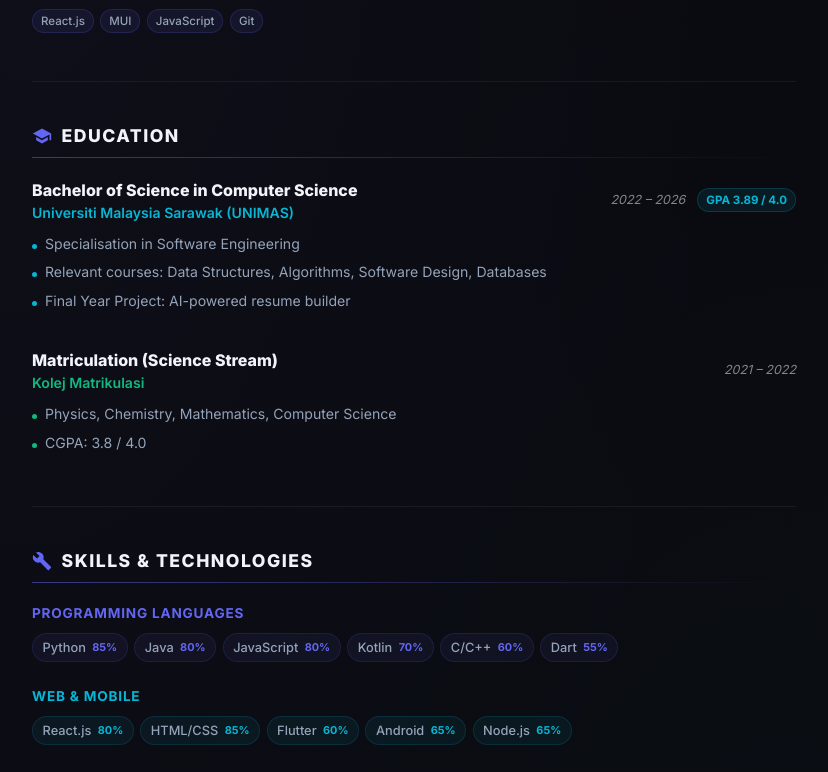
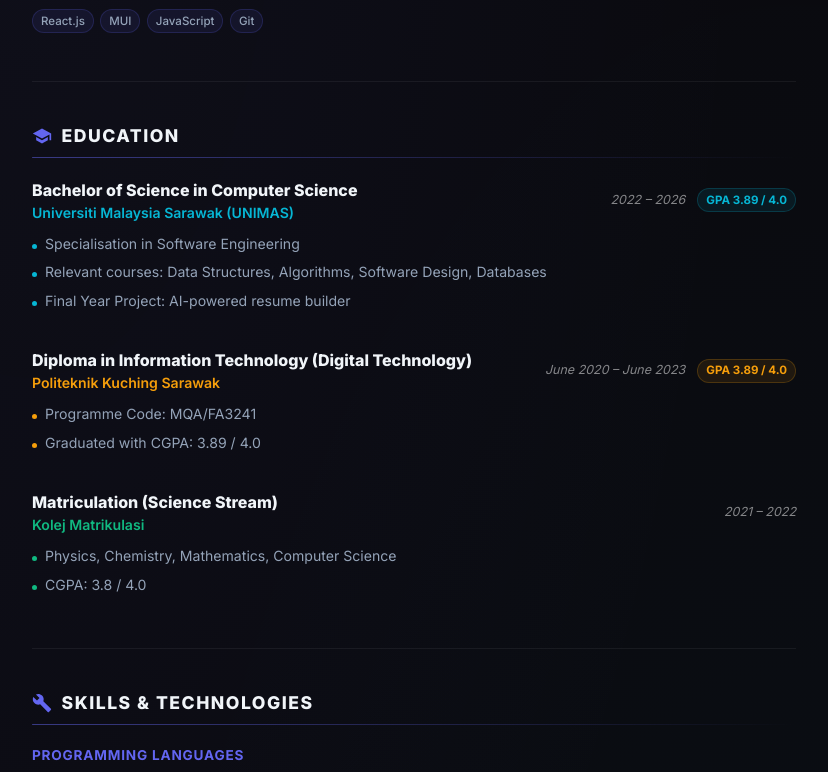
Before and after one commit to iamraaaey/RayZHarr, a React (Vite) app in the folder resume-ray-azhar/: page /resume in a window 1280 px wide. Shown: the part 809-1581 px from the top of the page, without its empty margins (226-1054 px from the left). Built offline with nearby package versions, Linux system fonts and the light colour scheme; no server answers.

Commit message:
24022026_RAYNOLD  Update ChatBot greeting and correct Azhar's name in LandingPage; add diploma details to ray  data

```diff
--- a/resume-ray-azhar/src/Components/ChatBot.jsx
+++ b/resume-ray-azhar/src/Components/ChatBot.jsx
@@ -21,7 +21,7 @@ import { useTheme } from '@mui/material/styles';
 import { sendMessage, resetChat } from '../services/geminiChat';
 
 // ─── Constants ────────────────────────────────────────────────────────────────
-const GREETING = "Hi! I'm your **Portfolio Assistant** ✨\n\nAsk me anything about Raynold or Azhar — their skills, projects, experience, or achievements!";
+const GREETING = "Hi! I'm your **Portfolio Assistant** ✨\n\nAsk me anything about Raynold or Azhar their skills, projects, experience, or achievements!";
 
 const QUICK_PROMPTS = [
     "What are Raynold's top skills?",
--- a/resume-ray-azhar/src/Page/LandingPage.jsx
+++ b/resume-ray-azhar/src/Page/LandingPage.jsx
@@ -334,7 +334,7 @@ function LandingPage() {
                     borderTop: isDark ? '1px solid rgba(255,255,255,0.06)' : '1px solid rgba(0,0,0,0.08)',
                     color: 'text.secondary', fontSize: '0.78rem',
                 }}>
-                © 2026 Raynold anak Kabai & Azhar Sulaiman | Intern Uglobal @ UNIMAS
+                © 2026 Raynold anak Kabai & Azhar Sharif | Intern Uglobal @ UNIMAS
             </Box>
             <ChatBot />
         </MainLayout>
--- a/resume-ray-azhar/src/data/persons.js
+++ b/resume-ray-azhar/src/data/persons.js
@@ -62,6 +62,19 @@ export const persons = {
                     'Final Year Project: AI-powered resume builder',
                 ],
                 gpa: '3.89 / 4.0',
+            },
+            {
+                degree: 'Diploma in Information Technology (Digital Technology)',
+                institution: 'Politeknik Kuching Sarawak',
+                period: 'June 2020 – June 2023',
+                location: 'Kuching, Sarawak',
+                color: '#f59e0b',
+                highlights: [
+                    'Programme Code: MQA/FA3241',
+                    'Graduated with CGPA: 3.89 / 4.0',
+                ],
+                gpa: '3.89 / 4.0',
+                code: 'MQA/FA3241',
             },
             {
                 degree: 'Matriculation (Science Stream)',
```
